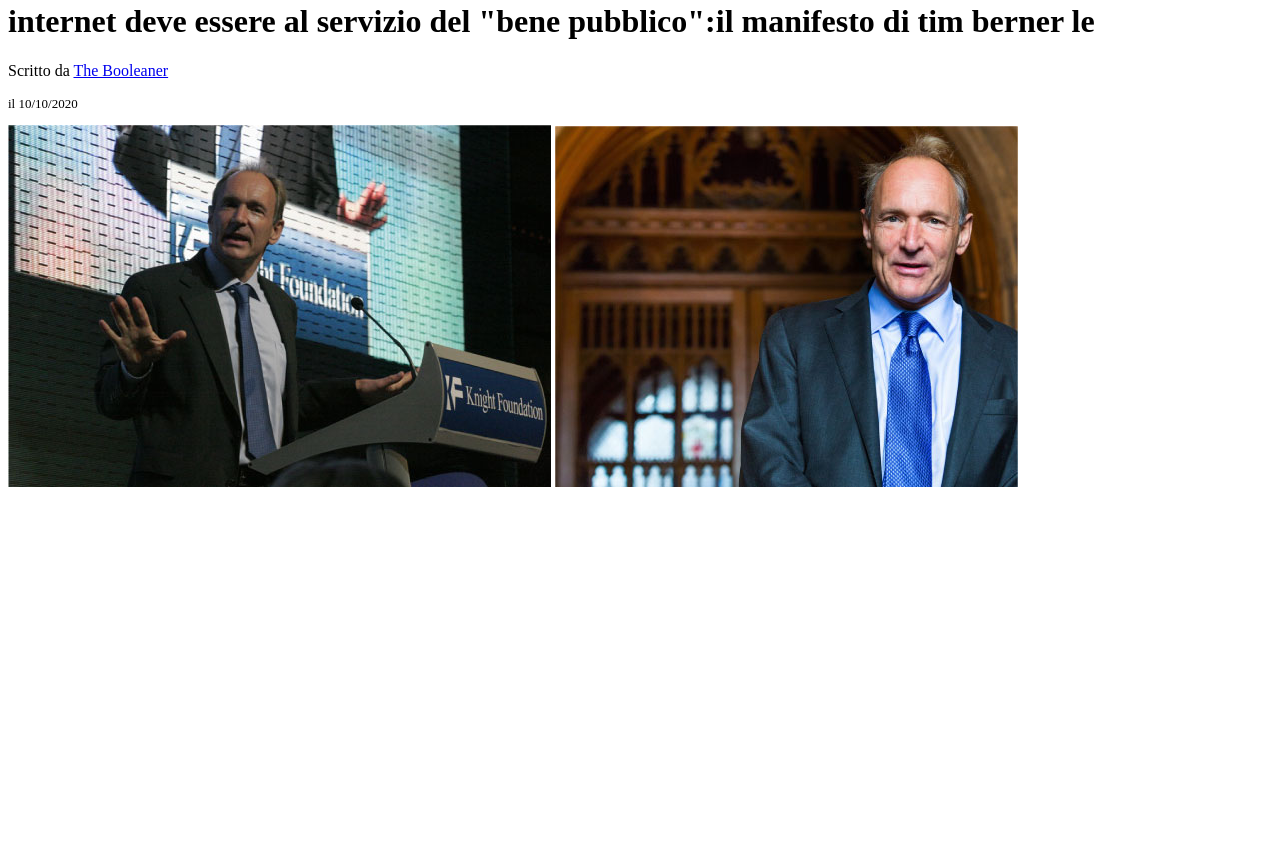
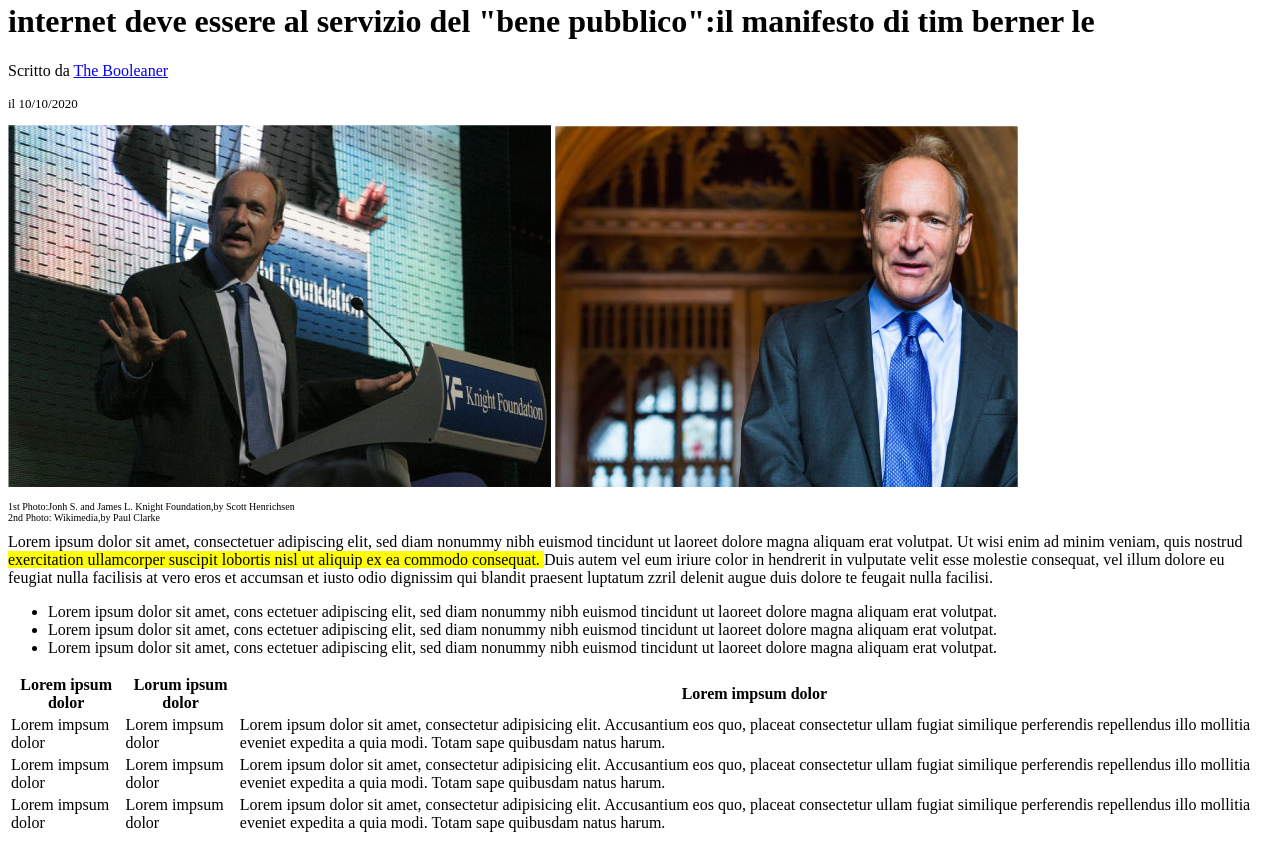
Before and after one commit to pyroz7/html-css-booleaner, a plain HTML site: page index.html in a window 1280 px wide. Shown: the part 80-931 px from the top of the page. Before the commit the page ends 800 px from the top, so only its background shows below. Drawn offline with Linux system fonts and the light colour scheme.

Commit message:
Final fase words

```diff
--- a/index.html
+++ b/index.html
@@ -36,7 +36,126 @@
         </p>
         <img src="img/img/tim-1.jpg" alt="1° Tim">
         <img src="img/img/tim-2.jpg" alt="2° Tim">
+        <p style="font-size: x-small;">
 
+
+1st Photo:Jonh S. and James L. Knight Foundation,by Scott Henrichsen
+<br>
+2nd Photo: Wikimedia,by Paul Clarke
+        </p>
+
+    Lorem ipsum dolor sit amet, consectetuer
+ adipiscing elit, sed diam nonummy nibh euismod tincidunt ut laoreet
+  dolore magna aliquam erat volutpat. Ut wisi enim ad minim veniam,
+  quis nostrud
+  <mark>
+    exercitation ullamcorper suscipit lobortis nisl ut
+   aliquip ex ea commodo consequat.
+  </mark>
+   Duis autem vel eum iriure color in hendrerit in vulputate velit esse molestie consequat,
+    vel illum dolore eu feugiat nulla facilisis at vero eros et accumsan et iusto odio dignissim qui blandit praesent luptatum
+    zzril delenit augue duis dolore te feugait nulla facilisi.
+
+    <p>
+        <ul>
+            <li>
+                Lorem ipsum dolor sit amet, cons ectetuer adipiscing elit, sed diam nonummy nibh euismod tincidunt ut
+                 laoreet dolore magna aliquam erat volutpat.
+            </li>
+
+            <li>
+                Lorem ipsum dolor sit amet, cons ectetuer adipiscing elit, sed diam nonummy nibh euismod tincidunt ut
+                laoreet dolore magna aliquam erat volutpat.
+            </li>
+
+            <li>
+                Lorem ipsum dolor sit amet, cons ectetuer adipiscing elit, sed diam nonummy nibh euismod tincidunt ut
+                laoreet dolore magna aliquam erat volutpat.
+
+            </li>
+
+
+
+        </ul>
+        <table>
+            <tr>
+                <th>
+                    Lorem ipsum dolor
+                </th>
+                <th>
+                    Lorum ipsum dolor
+                </th>
+                <th>
+                    Lorem impsum dolor
+                </th>
+            </tr>
+
+
+            <td>
+                Lorem impsum dolor
+
+            </td>
+
+
+
+            <td>
+                Lorem impsum dolor
+
+            </td>
+
+
+            <td>
+                Lorem ipsum dolor sit amet, consectetur
+                adipisicing elit. Accusantium eos quo,
+                placeat consectetur ullam fugiat similique
+                 perferendis repellendus illo mollitia eveniet
+                 expedita a quia modi.
+                Totam sape quibusdam natus harum.
+
+
+            </td>
+
+            <tr>
+                <td>
+                    Lorem impsum dolor
+                </td>
+
+                <td>
+                    Lorem impsum dolor
+                </td>
+
+                <td>
+                    Lorem ipsum dolor sit amet, consectetur
+                    adipisicing elit. Accusantium eos quo,
+                    placeat consectetur ullam fugiat similique
+                     perferendis repellendus illo mollitia eveniet
+                     expedita a quia modi.
+                    Totam sape quibusdam natus harum.
+                </td>
+            </tr>
+            <tr>
+                <td>
+                    Lorem impsum dolor
+                </td>
+                <td>
+                    Lorem impsum dolor
+                </td>
+                <td>
+                    Lorem ipsum dolor sit amet, consectetur
+                    adipisicing elit. Accusantium eos quo,
+                    placeat consectetur ullam fugiat similique
+                     perferendis repellendus illo mollitia eveniet
+                     expedita a quia modi.
+                    Totam sape quibusdam natus harum.
+                </td>
+            </tr>
+
+
+
+    </table>
+
+
+    </p>
 
 
 
```
